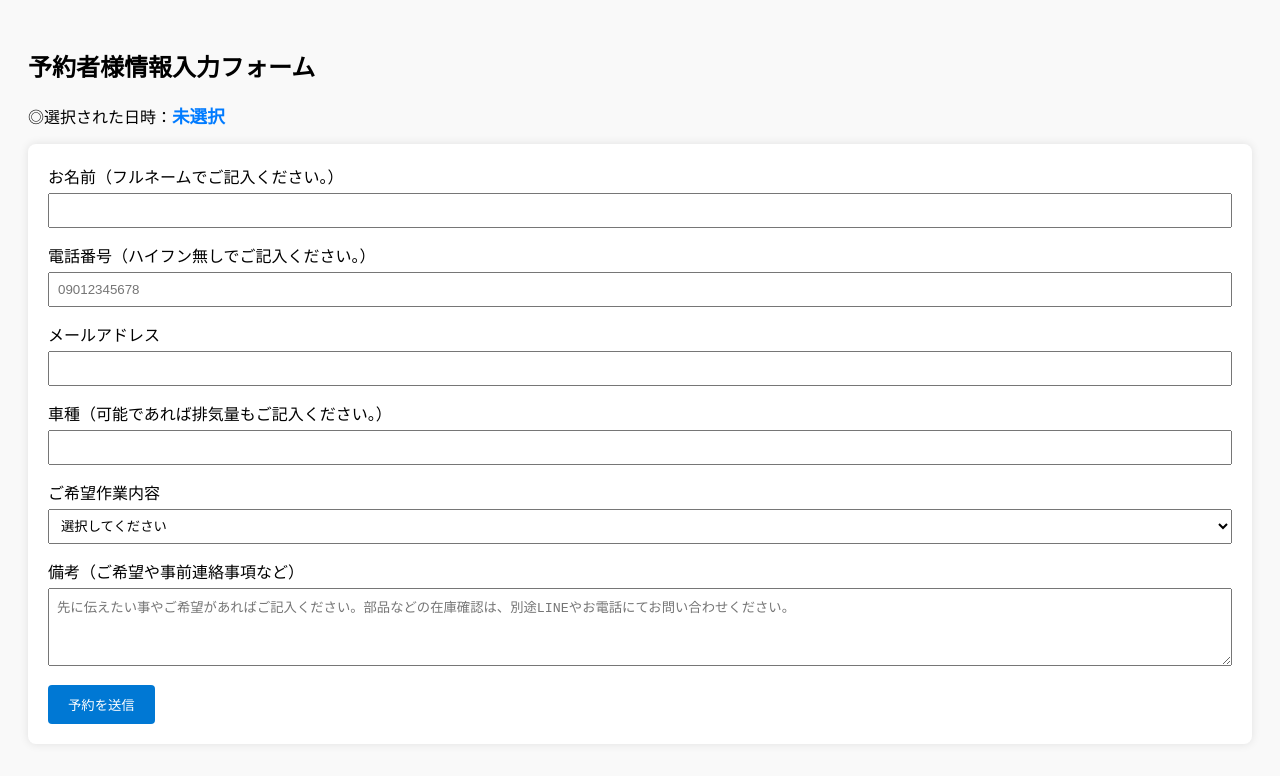
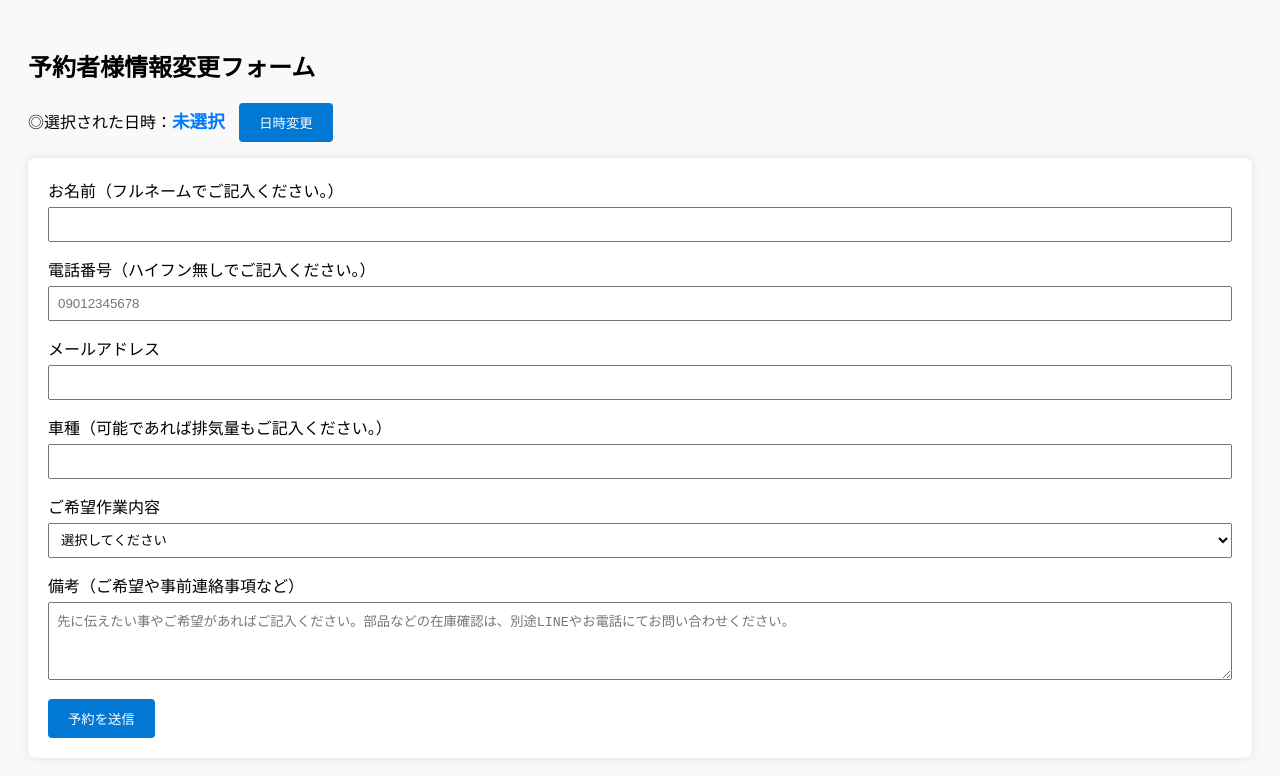
Before and after one commit to BIKESHOPROMEO/henko-form, a plain HTML site: page index.html in a window 1280 px wide. Both pictures are taken after a click on the button "予約を送信". Drawn offline with Linux system fonts and the light colour scheme; no server answers.

Commit message:
Add files via upload

```diff
--- a/index.html
+++ b/index.html
@@ -3,19 +3,23 @@
 <head>
   <meta charset="UTF-8">
   <meta name="viewport" content="width=device-width, initial-scale=1">
-  <title>予約フォーム</title>
+  <title>予約変更フォーム</title>
   <link rel="stylesheet" href="style.css">
 </head>
 <body>
 
-  <h2>予約者様情報入力フォーム</h2>
+  <h2>予約者様情報変更フォーム</h2>
 
-  <p>◎選択された日時：<span id="selectedDateTime" class="datetime-display">未選択</span></p>
+  <p>
+  ◎選択された日時：<span id="selectedDateTime" class="datetime-display">未選択</span>
+  <button type="button" id="changeDateBtn" style="margin-left:10px;">日時変更</button>
+  </p>
 
 
   <form id="reservationForm">
 	<input type="hidden" name="date" value="">
 	<input type="hidden" name="time" value="">
+	<input type="hidden" name="id" value="">
 
     <label>お名前（フルネームでご記入ください。）<br>
       <input type="text" name="name" required>
@@ -28,7 +32,7 @@
   	placeholder="09012345678"
   	pattern="0\d{9,10}"
   	maxlength="11"
-  	required placeholder="例：09012345678">
+  	required>
     </label>
 
     <label>メールアドレス<br>
--- a/script.js
+++ b/script.js
@@ -2,8 +2,9 @@ document.addEventListener("DOMContentLoaded", () => {
   const params = new URLSearchParams(window.location.search);
   const selectedDate = params.get("date");
   const selectedTime = params.get("time");
+  const id = params.get("id");
 
-  // 日付を「8/22（金）」形式に変換する関数
+  // 日付表示整形
   function formatJapaneseDate(dateStr, timeStr) {
     const date = new Date(`${dateStr}T${timeStr}`);
     const weekdays = ["日", "月", "火", "水", "木", "金", "土"];
@@ -13,24 +14,28 @@ document.addEventListener("DOMContentLoaded", () => {
     return `${month}/${day}（${weekday}） ${timeStr}`;
   }
 
-  // 表示用テキスト更新
   const displayText = (selectedDate && selectedTime)
     ? formatJapaneseDate(selectedDate, selectedTime)
     : "未選択";
 
-  const displayEl = document.getElementById("selectedDateTime");
-   displayEl.textContent = displayText;
-   displayEl.style.color = "#007BFF";  // Bootstrap風の青色
+  document.getElementById("selectedDateTime").textContent = displayText;
+  document.getElementById("selectedDateTime").style.color = "#007BFF";
 
   // hiddenフィールドに値をセット
-  const dateInput = document.querySelector('input[name="date"]');
-  const timeInput = document.querySelector('input[name="time"]');
-  if (dateInput && timeInput && selectedDate && selectedTime) {
-    dateInput.value = selectedDate;
-    timeInput.value = selectedTime;
+  document.querySelector('input[name="date"]').value = selectedDate || "";
+  document.querySelector('input[name="time"]').value = selectedTime || "";
+  document.querySelector('input[name="id"]').value = id || "";
+
+  // 日時変更ボタンの動作
+  document.getElementById("changeDateBtn").addEventListener("click", () => {
+    if (id) {
+      window.location.href = `https://bikeshopromeo.github.io/reservation-edit/?id=${id}`;
+    } else {
+      alert("予約IDが取得できませんでした。");
     }
   });
 
+  // 送信処理
   document.getElementById("submitBtn").addEventListener("click", async function () {
     this.disabled = true;
     document.getElementById("sendingDialog").style.display = "block";
@@ -43,11 +48,11 @@ document.getElementById("submitBtn").addEventListener("click", async function ()
       data[key] = value;
     }
 
-  data.action = "create";
+    data.action = "update"; // ← 変更処理として識別
     data.selectedDateTime = `${data.date || ""} ${data.time || ""}`;
 
     try {
-    const response = await fetch("/api/henko-form", {
+      const response = await fetch("/api/yoyaku-form", {
         method: "POST",
         headers: {
           "Content-Type": "application/json",
@@ -57,7 +62,7 @@ document.getElementById("submitBtn").addEventListener("click", async function ()
 
       const result = await response.json();
       console.log("fetch成功:", result);
-    alert(result.message || "予約が送信されました！");
+      alert(result.message || "予約内容を変更しました！");
     } catch (err) {
       console.error("fetchエラー:", err);
       alert("エラーが発生しました：" + err.message);
@@ -66,3 +71,4 @@ document.getElementById("submitBtn").addEventListener("click", async function ()
       document.getElementById("sendingDialog").style.display = "none";
     }
   });
+});
```
Lines whose indentation alone changed are shown as unchanged.
